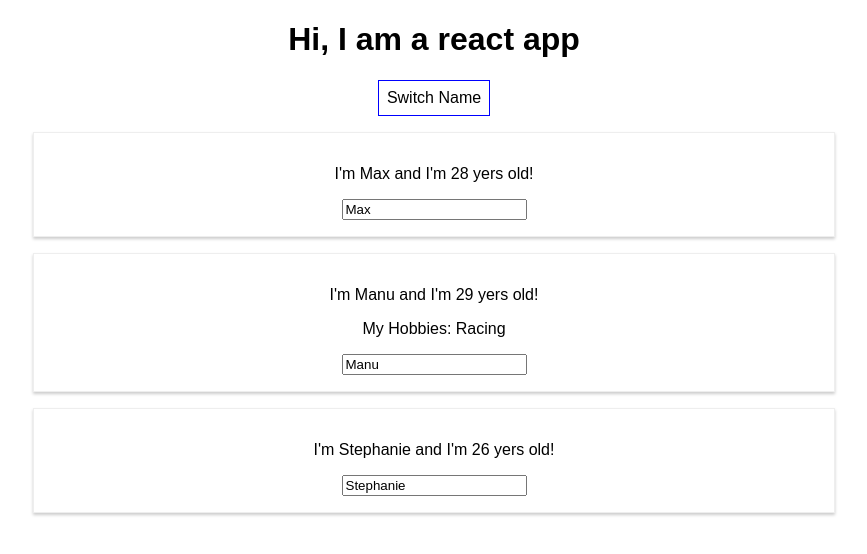
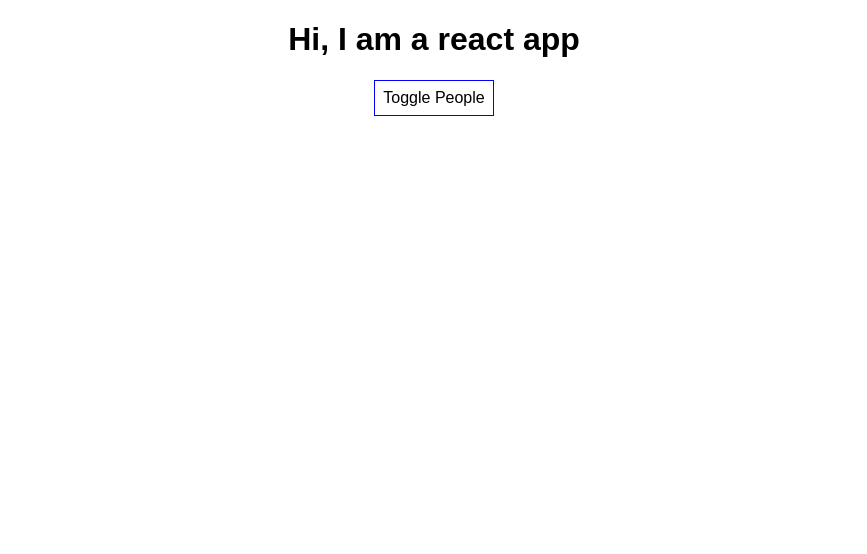
Before and after one commit to brokerstir/finance-calculator, a React (Create React App) app: page / in a window 1280 px wide. Shown: the top 554 px of the page, without its empty margins (206-1073 px from the left). Built offline with nearby package versions, Linux system fonts and the light colour scheme.

Commit message:
Feature/render conditionally and dynamic content (#2)
* render content conditionally with bool

* use preferred way for conditional content

```diff
--- a/src/App.js
+++ b/src/App.js
@@ -10,7 +10,8 @@ class App extends Component {
       { name: 'Manu', age: 29 },
       { name: 'Stephanie', age: 26 }
     ],
-    otherState: 'some other value'
+    otherState: 'some other value',
+    showPersons: false
   };
 
   switchNameHandler = (newName, newAge) => {
@@ -37,6 +38,11 @@ class App extends Component {
     });
   };
 
+  togglePersonsHandler = () => {
+    const doesShow = this.state.showPersons;
+    this.setState({showPersons: !doesShow});
+  }
+
 
 
   render() {
@@ -49,12 +55,11 @@ class App extends Component {
   		cursor: 'pointer'
   	}
 
-    return (
-      <div className="App">
-        <h1>Hi, I am a react app</h1>
- 		<button
- 		  style={style}
- 		  onClick={ () => this.switchNameHandler('Mel', 49)}>Switch Name</button>
+    let persons = null;
+
+    if (this.state.showPersons) {
+      persons = (
+        <div>
             <Person
               name={this.state.persons[0].name}
               age={this.state.persons[0].age}
@@ -72,6 +77,18 @@ class App extends Component {
               age={this.state.persons[2].age}
             />
         </div>
+        )
+    }
+
+    return (
+    <div className="App">
+        <h1>Hi, I am a react app</h1>
+   		<button
+   		  style={style}
+   		  onClick={this.togglePersonsHandler}>Toggle People
+      </button>
+      {persons}
+     </div>
     );
   }
 }
```
Lines whose indentation alone changed are shown as unchanged.
